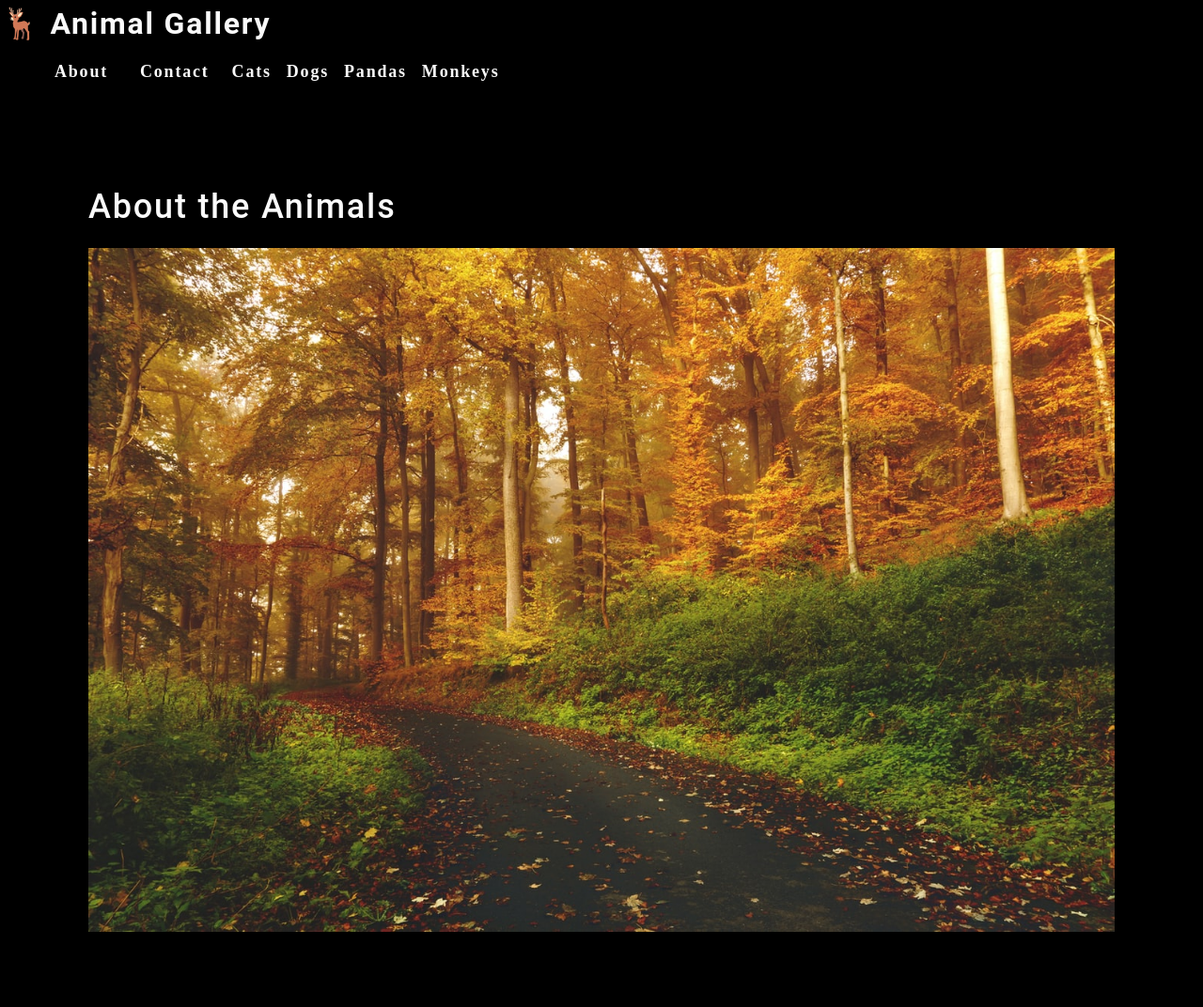
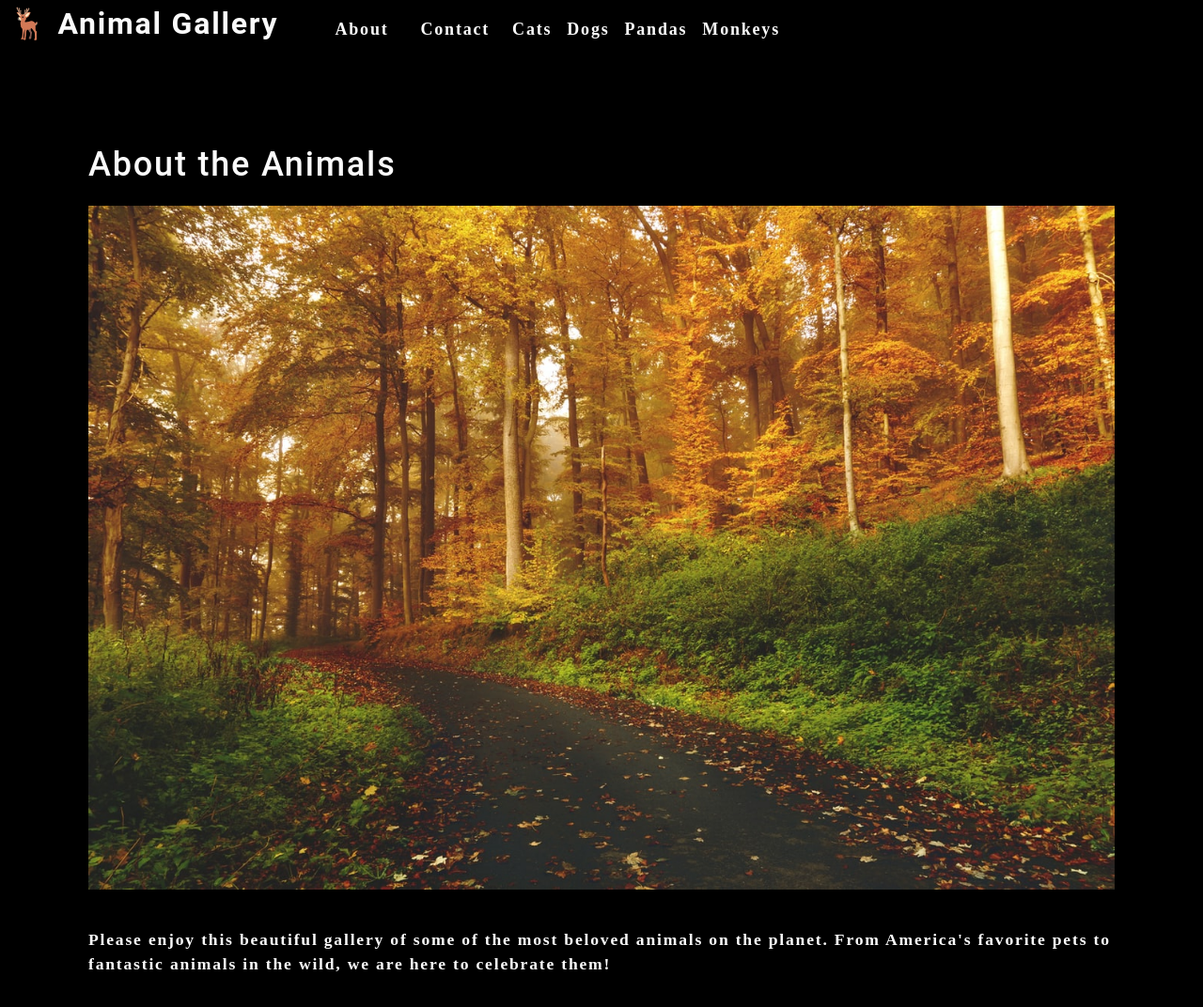
Before and after one commit to amiedawn/photo-gallery, a React (Create React App) app: page / in a window 1280 px wide. Shown: the top 1072 px of the page at 94% size. Built offline with nearby package versions, Linux system fonts and the light colour scheme.

Commit message:
update files

```diff
--- a/src/components/About/index.js
+++ b/src/components/About/index.js
@@ -6,6 +6,11 @@ function About() {
     <section className="my-5">
       <h1 id="about">About the Animals</h1>
       <img src={coverImage} className="my-2" style={{ width: "100%"}} alt="cover" />
+      <div className="my-2">
+        <p>
+          Please enjoy this beautiful gallery of some of the most beloved animals on the planet. From America's favorite pets to fantastic animals in the wild, we are here to celebrate them!
+        </p>
+      </div>
     </section>
   );
 }
--- a/src/components/Nav/index.js
+++ b/src/components/Nav/index.js
@@ -21,12 +21,13 @@ function Nav() {
     },
   ];
 
-  const handleClick = () => {
-    console.log("click handled")
-  }
+  const handleClick = (item) => {
+    console.log(item);
+    return item;
+  };
 
   return (
-    <header>
+    <header className="flex-row px-1">
       <h2>
         <a data-testid="link" href="/">
           <span role="img" aria-label="camera"> 🦌</span> Animal Gallery
@@ -35,12 +36,12 @@ function Nav() {
       <nav>
         <ul className="flex-row">
           <li className="mx-2">
-            <a data-testid="about" href="#about" onClick={() => handleClick()}>
+            <a data-testid="about" href="#about" onClick={() => handleClick("About")}>
               About
             </a>
           </li>
           <li className={"mx-2"}>
-            <span onClick={() => handleClick()}>
+            <span onClick={() => handleClick('Contact')}>
               Contact
             </span>
           </li>
@@ -52,7 +53,7 @@ function Nav() {
               key={category.name}
             >
                {/* event listener for every time a category is clicked */}
-              <span onClick={() => { handleClick(); }}>
+              <span onClick={() => { handleClick(category.name); }}>
                 {capitalizeFirstLetter(category.name)}
               </span>
             </li>
@@ -60,7 +61,7 @@ function Nav() {
         </ul>
       </nav>
     </header>
-  )
+  );
 }
 
 export default Nav;
```
